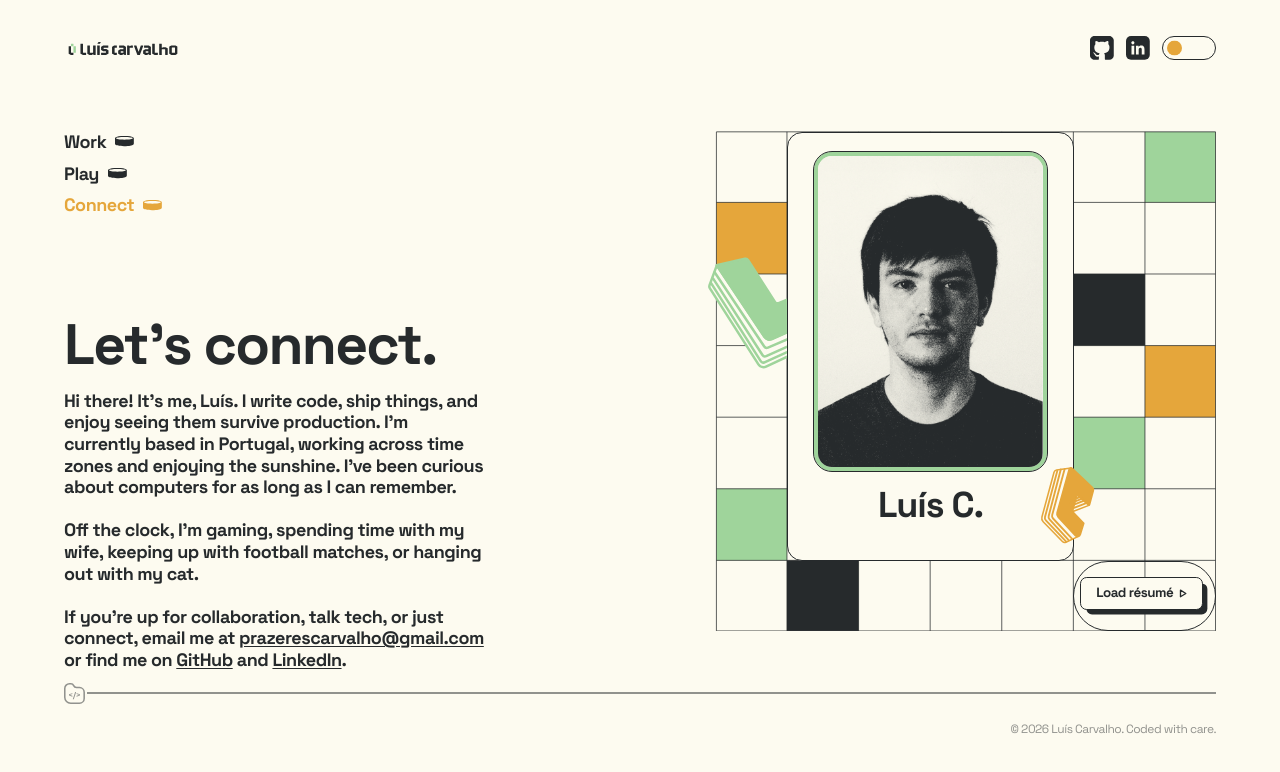
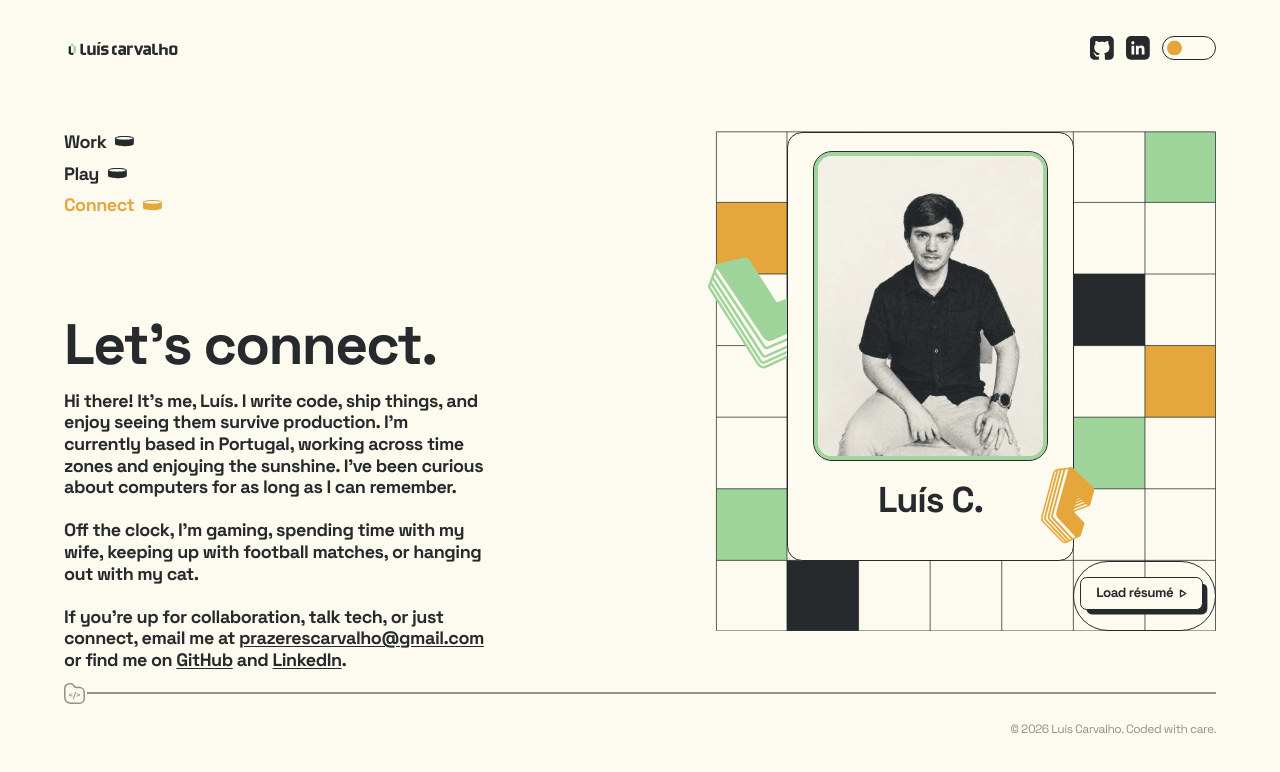
Before and after one commit to LemanuelPC/personal-website, a SvelteKit app: page /connect in a window 1280 px wide. Shown: the top 772 px of the page. Built offline with nearby package versions, Linux system fonts and the light colour scheme.

Commit message:
feat: update the profile photo to the 2026 portrait

```diff
--- a/src/routes/connect/+page.svelte
+++ b/src/routes/connect/+page.svelte
@@ -77,7 +77,7 @@
 
 		<div class="photo-card">
 			<div class="photo">
-				<img src="/photo-luis.png" alt="Luís Carvalho" />
+				<img src="/photo-luis.webp" alt="Luís Carvalho" />
 			</div>
 			<p class="name">Luís C.</p>
 		</div>
```
Also changed, not shown: static/photo-luis.png (deleted), static/photo-luis.webp (added).
